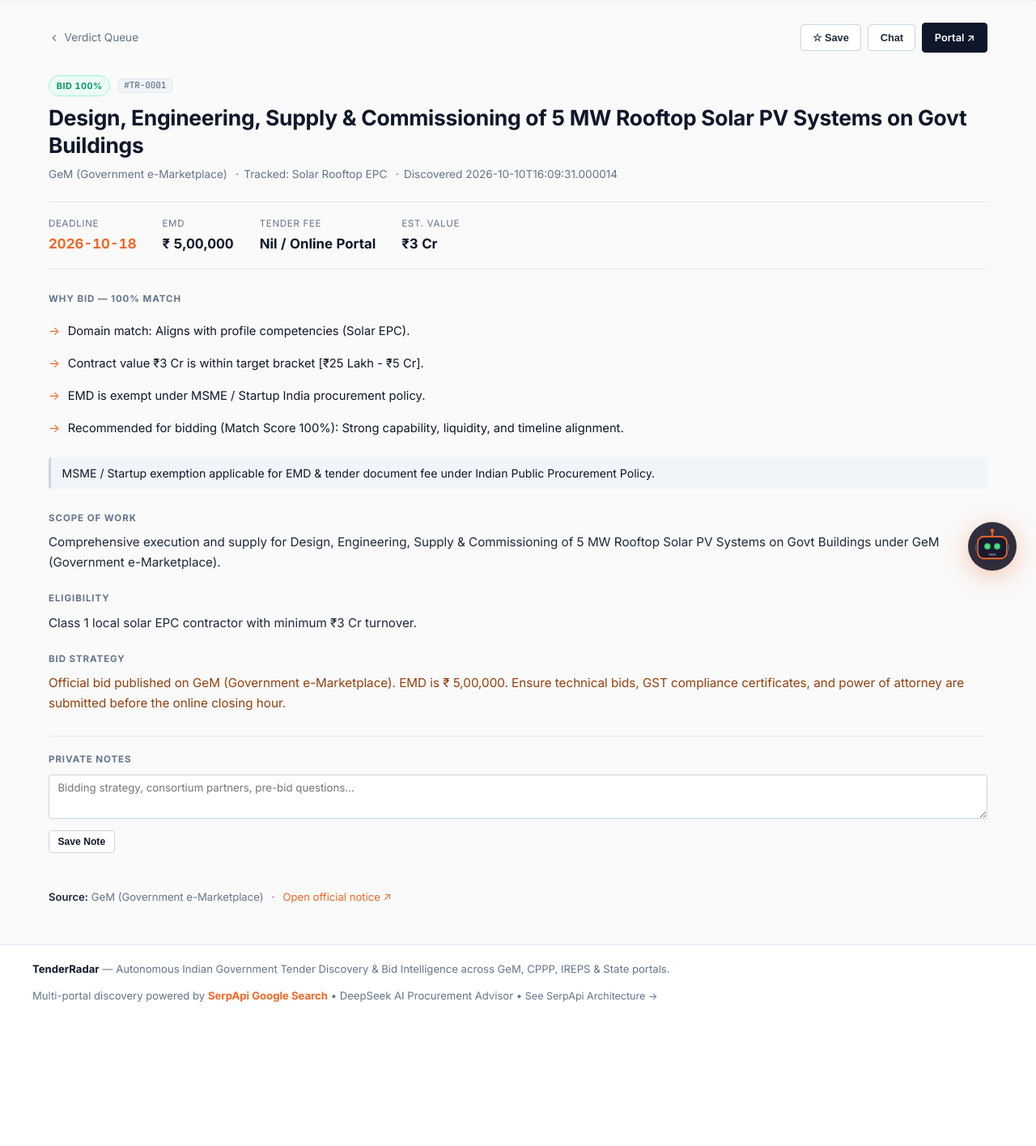
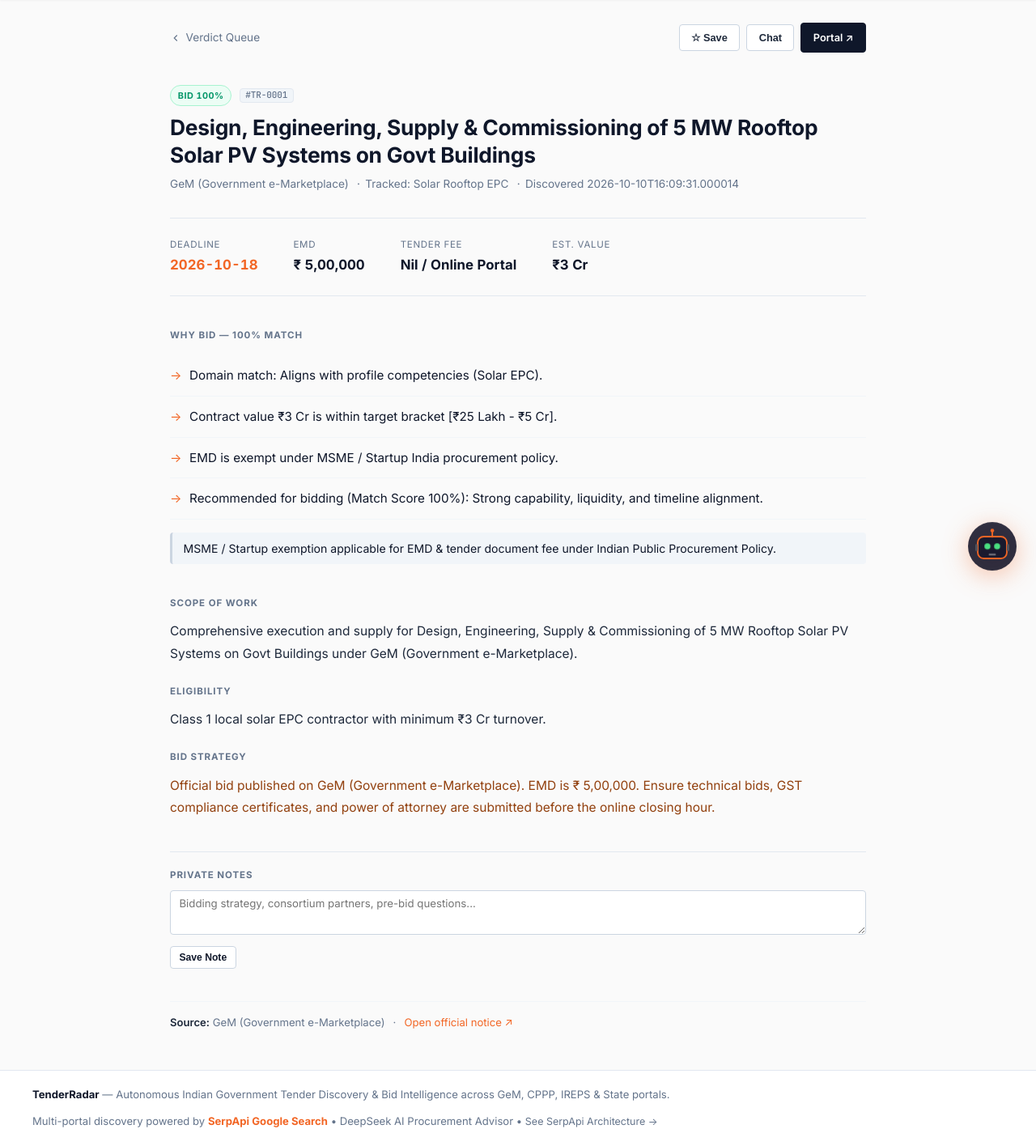
Before and after one commit to Sourabh-Kumar04/TenderRadar, a FastAPI app: page /tenders/1 in a window 1280 px wide. Shown: the part 63-1479 px from the top of the page at 81% size. Before the commit the page ends 1301 px from the top, so only its background shows below. Run offline with FastAPI, Linux system fonts and the light colour scheme; data comes from the database, SQL or seed files in the repository; data that the repository does not hold is empty.

Commit message:
fix: more whitespace on tender detail page

```diff
--- a/app/templates/tender_detail.html
+++ b/app/templates/tender_detail.html
@@ -3,8 +3,9 @@
 {% block title %}{{ tender.title }} - TenderRadar{% endblock %}
 
 {% block content %}
+<div style="max-width: 860px; margin: 0 auto;">
 <!-- Breadcrumb + Actions -->
-<div style="display: flex; justify-content: space-between; align-items: center; flex-wrap: wrap; gap: 0.75rem; margin-bottom: 1.75rem;">
+<div style="display: flex; justify-content: space-between; align-items: center; flex-wrap: wrap; gap: 0.75rem; margin-bottom: 2.5rem;">
   <a href="/" style="font-size: 0.85rem; color: var(--text-muted); display: inline-flex; align-items: center; gap: 0.35rem;">
     <svg width="14" height="14" viewBox="0 0 24 24" fill="none" stroke="currentColor" stroke-width="2"><polyline points="15 18 9 12 15 6"></polyline></svg>
     Verdict Queue
@@ -23,7 +24,7 @@
 </div>
 
 <!-- Title Block -->
-<div style="margin-bottom: 1.5rem;">
+<div style="margin-bottom: 2rem;">
   <div style="display: flex; align-items: center; gap: 0.6rem; flex-wrap: wrap; margin-bottom: 0.6rem;">
     {% if tender.verdict == 'BID' %}
       <span class="vr-pill vr-bid">BID {{ tender.match_score }}%</span>
@@ -52,7 +53,7 @@
 </div>
 
 <!-- Key Facts Strip -->
-<div style="display: flex; gap: 2rem; flex-wrap: wrap; padding: 1.1rem 0; border-top: 1px solid var(--border); border-bottom: 1px solid var(--border); margin-bottom: 1.75rem;">
+<div style="display: flex; gap: 2.75rem; flex-wrap: wrap; padding: 1.5rem 0; border-top: 1px solid var(--border); border-bottom: 1px solid var(--border); margin-bottom: 2.5rem;">
   <div>
     <div style="font-size: 0.72rem; text-transform: uppercase; letter-spacing: 0.06em; color: var(--text-muted); margin-bottom: 0.25rem;">Deadline</div>
     <div class="tnum" style="font-size: 1.05rem; font-weight: 700; color: {% if tender.deadline_date %}var(--primary){% else %}var(--text-muted){% endif %};">
@@ -77,14 +78,14 @@
 
 <!-- Verdict Reasoning -->
 {% if tender.advisor_verdict %}
-<div style="margin-bottom: 1.75rem;">
-  <h2 style="font-size: 0.72rem; text-transform: uppercase; letter-spacing: 0.08em; color: var(--text-muted); margin-bottom: 0.75rem;">
+<div style="margin-bottom: 2.5rem;">
+  <h2 style="font-size: 0.72rem; text-transform: uppercase; letter-spacing: 0.08em; color: var(--text-muted); margin-bottom: 1rem;">
     Why {{ tender.verdict }} — {{ tender.match_score }}% match
   </h2>
   {% if tender.advisor_verdict.reasons %}
   <ul style="list-style: none; padding: 0; margin: 0 0 1rem 0;">
     {% for reason in tender.advisor_verdict.reasons %}
-    <li style="padding: 0.5rem 0; border-bottom: 1px solid var(--border-light); font-size: 0.92rem; line-height: 1.55; display: flex; gap: 0.6rem;">
+    <li style="padding: 0.75rem 0; border-bottom: 1px solid var(--border-light); font-size: 0.95rem; line-height: 1.7; display: flex; gap: 0.6rem;">
       <span style="color: var(--primary); flex-shrink: 0;">→</span>
       <span>{{ reason }}</span>
     </li>
@@ -104,23 +105,23 @@
 {% endif %}
 
 <!-- Scope / Eligibility / Takeaways -->
-<div style="display: grid; gap: 1.5rem; margin-bottom: 1.75rem;">
+<div style="display: grid; gap: 1.5rem; margin-bottom: 2.5rem;">
   <div>
-    <h2 style="font-size: 0.72rem; text-transform: uppercase; letter-spacing: 0.08em; color: var(--text-muted); margin-bottom: 0.5rem;">Scope of Work</h2>
-    <p style="font-size: 0.95rem; line-height: 1.65; color: var(--text-sub); margin: 0;">
+    <h2 style="font-size: 0.72rem; text-transform: uppercase; letter-spacing: 0.08em; color: var(--text-muted); margin-bottom: 0.75rem;">Scope of Work</h2>
+    <p style="font-size: 0.97rem; line-height: 1.8; color: var(--text-sub); margin: 0;">
       {{ tender.scope_summary or 'Detailed scope available in the official RFP document.' }}
     </p>
   </div>
   <div>
-    <h2 style="font-size: 0.72rem; text-transform: uppercase; letter-spacing: 0.08em; color: var(--text-muted); margin-bottom: 0.5rem;">Eligibility</h2>
-    <p style="font-size: 0.95rem; line-height: 1.65; color: var(--text-sub); margin: 0;">
+    <h2 style="font-size: 0.72rem; text-transform: uppercase; letter-spacing: 0.08em; color: var(--text-muted); margin-bottom: 0.75rem;">Eligibility</h2>
+    <p style="font-size: 0.97rem; line-height: 1.8; color: var(--text-sub); margin: 0;">
       {{ tender.eligibility or 'Open competitive tender for registered government vendors.' }}
     </p>
   </div>
   {% if tender.key_takeaways %}
   <div>
-    <h2 style="font-size: 0.72rem; text-transform: uppercase; letter-spacing: 0.08em; color: var(--text-muted); margin-bottom: 0.5rem;">Bid Strategy</h2>
-    <p style="font-size: 0.95rem; line-height: 1.65; color: var(--warning-text); margin: 0;">
+    <h2 style="font-size: 0.72rem; text-transform: uppercase; letter-spacing: 0.08em; color: var(--text-muted); margin-bottom: 0.75rem;">Bid Strategy</h2>
+    <p style="font-size: 0.97rem; line-height: 1.8; color: var(--warning-text); margin: 0;">
       {{ tender.key_takeaways }}
     </p>
   </div>
@@ -128,7 +129,7 @@
 </div>
 
 <!-- Notes -->
-<div style="margin-bottom: 1.75rem; padding-top: 1.25rem; border-top: 1px solid var(--border);">
+<div style="margin-bottom: 2.5rem; padding-top: 1.25rem; border-top: 1px solid var(--border);">
   <h2 style="font-size: 0.72rem; text-transform: uppercase; letter-spacing: 0.08em; color: var(--text-muted); margin-bottom: 0.6rem;">Private Notes</h2>
   <textarea id="notes-input-{{ tender.id }}" class="notes-input" placeholder="Bidding strategy, consortium partners, pre-bid questions..." style="width: 100%;">{{ tender.saved_notes }}</textarea>
   <div style="margin-top: 0.5rem;">
@@ -143,4 +144,5 @@
   <span style="margin: 0 0.4rem;">·</span>
   <a href="{{ tender.portal_url or select_portal_url(tender.original_url, tender.canonical_url, tender.portal_name) }}" target="_blank" rel="noopener" style="color: var(--primary);">Open official notice &nearr;</a>
 </div>
+</div>
 {% endblock %}
```
